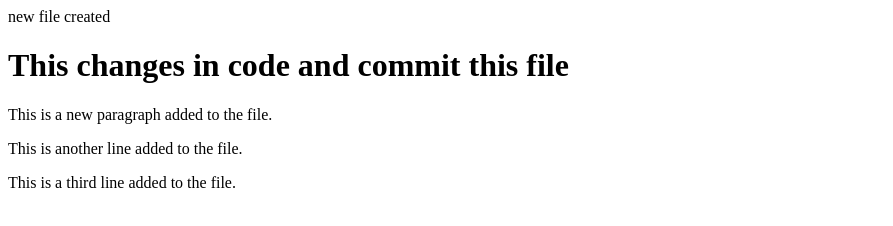
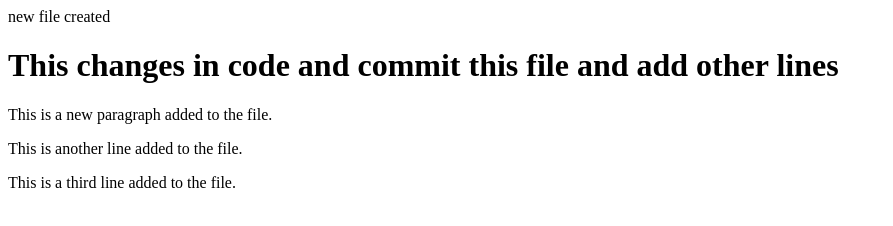
Before and after one commit to Keyur-octal8/github-tutorial, a plain HTML site: page new_merging.html in a window 1280 px wide. Shown: the whole page, without its empty margins (0-893 px from the left). Drawn offline with Linux system fonts and the light colour scheme.

Commit message:
new lines add in seconde file

```diff
--- a/new_merging.html
+++ b/new_merging.html
@@ -7,7 +7,7 @@
 </head>
 <body>
     new file created
-    <h1> This changes in code and commit this file</h1>
+    <h1> This changes in code and commit this file and add other lines</h1>
     <p> This is a new paragraph added to the file.</p>
     <p> This is another line added to the file.</p>
     <p> This is a third line added to the file.</p>
```
